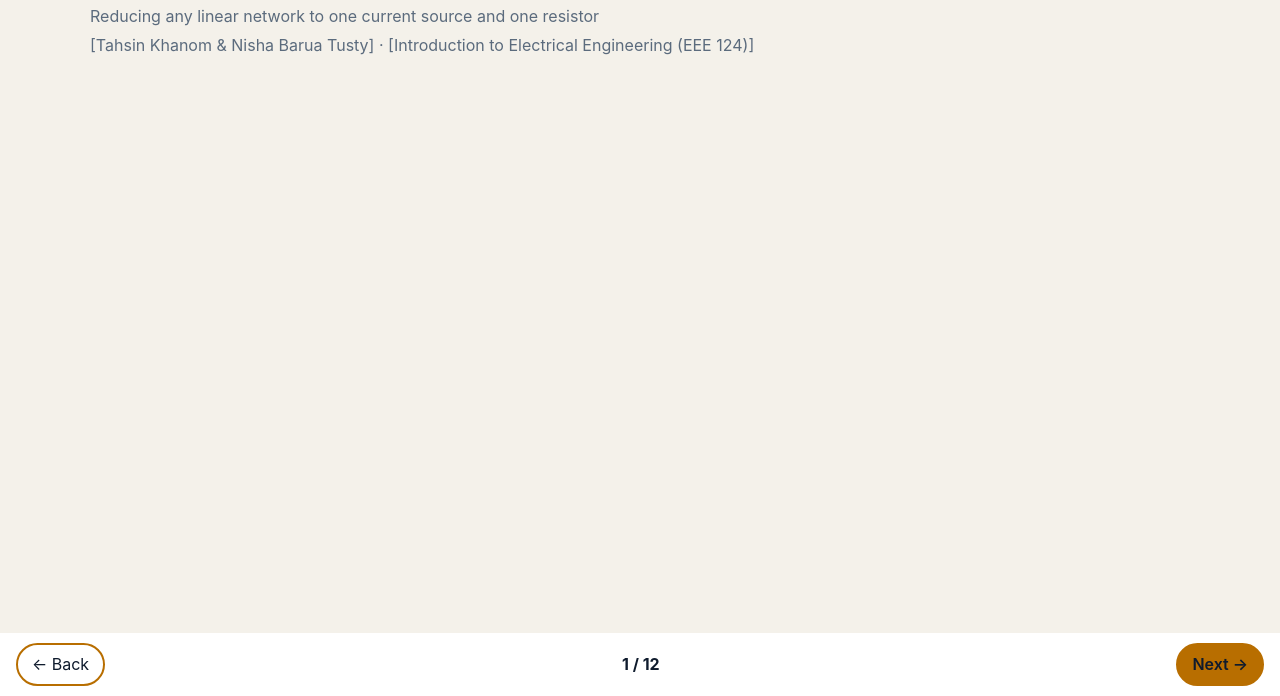
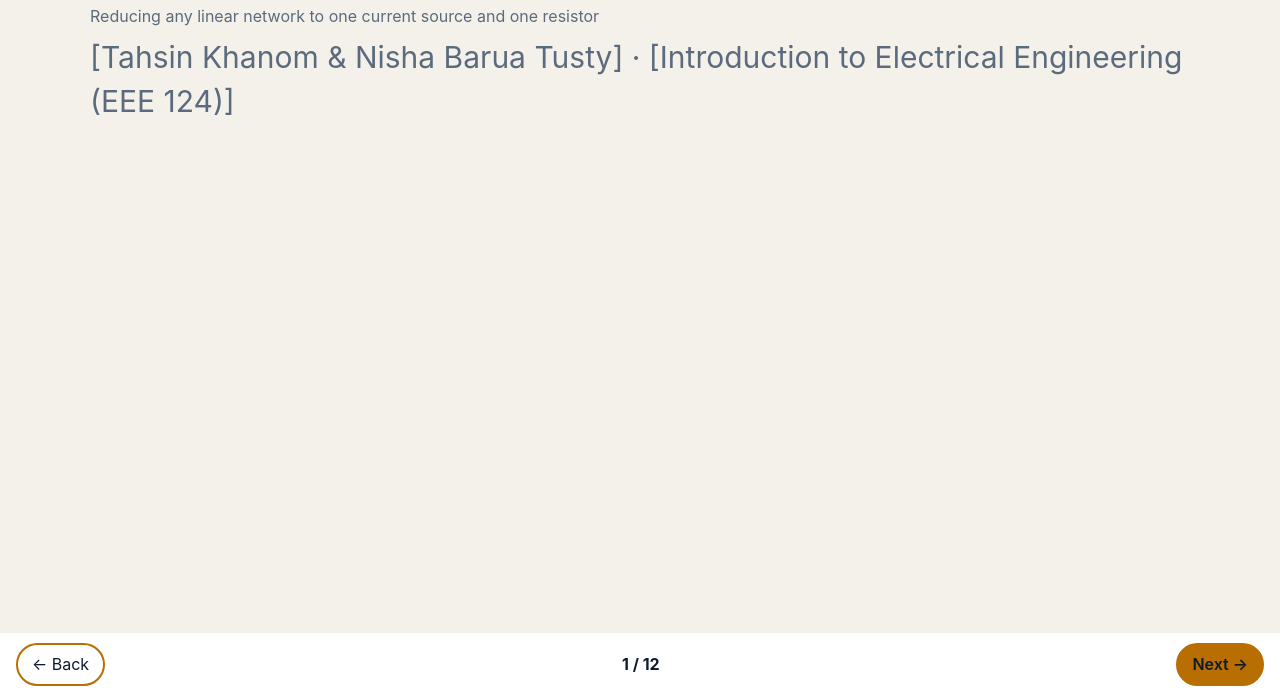
Before and after one commit to Rikasad/Norton-s-Theorem, a plain HTML site: page index.html in a window 1280 px wide. Shown: the part 104-800 px from the top of the page. Drawn offline with Linux system fonts and the light colour scheme.

Commit message:
name modification

```diff
--- a/index.html
+++ b/index.html
@@ -195,7 +195,7 @@
       <p class="kick">ELECTRICAL CIRCUIT ANALYSIS</p>
       <h1 style="font-size: 40px; margin: 8px 0">Norton’s Theorem</h1>
       <p>Reducing any linear network to one current source and one resistor</p>
-      <p>
+      <p style="font-size: 30px; margin: 8px 0">
         [Tahsin Khanom &amp; Nisha Barua Tusty] · [Introduction to Electrical Engineering (EEE 124)]
       </p>
     </section>
```
